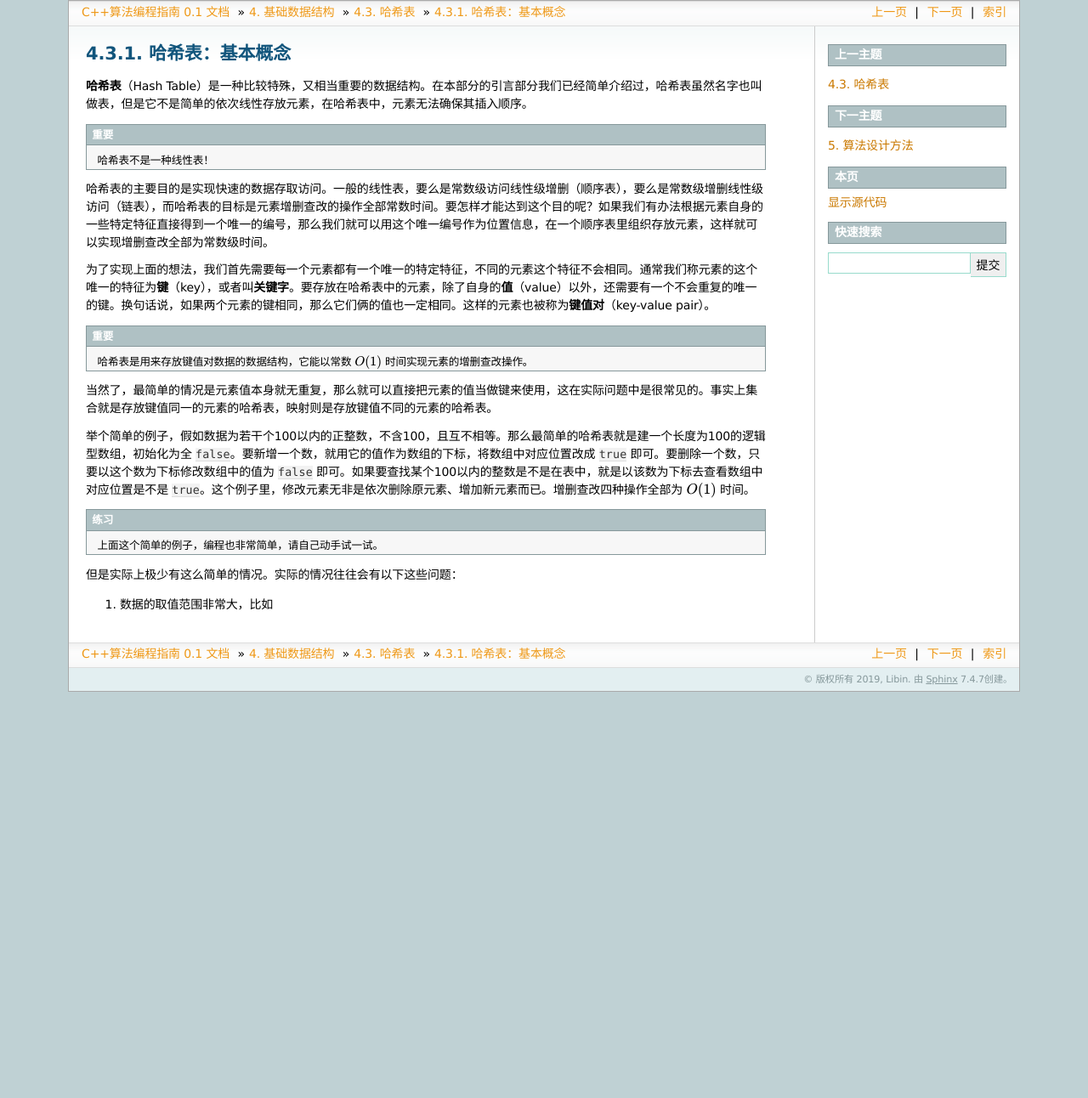
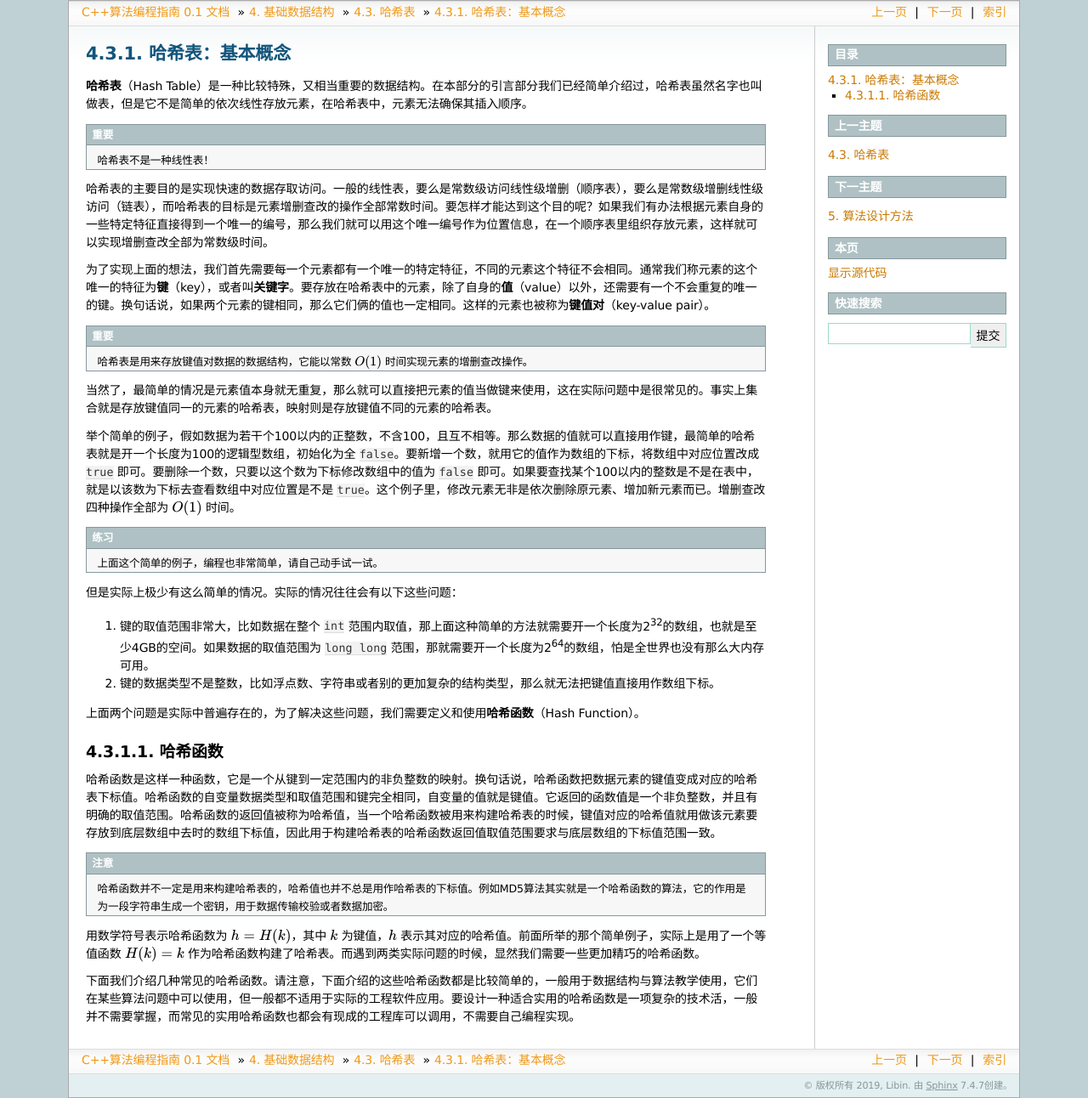
Before and after one commit to majorli/algo_guide, a Sphinx documentation site: the page built from source/ch03/sec03/331_hash_1.rst, in a window 1280 px wide. Shown: the whole page at 85% size. Built offline with Sphinx 7.4.7, drawn with Linux system fonts in a browser that asks for light colours; formulas are drawn with MathJax 3; before the commit the page ends 900 px from its top, so only the background shows below that.

Commit message:
20200706_2345draft_331_writing

```diff
--- a/source/ch03/sec03/331_hash_1.rst
+++ b/source/ch03/sec03/331_hash_1.rst
@@ -17,7 +17,7 @@
 
 当然了，最简单的情况是元素值本身就无重复，那么就可以直接把元素的值当做键来使用，这在实际问题中是很常见的。事实上集合就是存放键值同一的元素的哈希表，映射则是存放键值不同的元素的哈希表。
 
-举个简单的例子，假如数据为若干个100以内的正整数，不含100，且互不相等。那么最简单的哈希表就是建一个长度为100的逻辑型数组，初始化为全 ``false``\ 。要新增一个数，就用它的值作为数组的下标，将数组中对应位置改成 ``true`` 即可。要删除一个数，只要以这个数为下标修改数组中的值为 ``false`` 即可。如果要查找某个100以内的整数是不是在表中，就是以该数为下标去查看数组中对应位置是不是 ``true``\ 。这个例子里，修改元素无非是依次删除原元素、增加新元素而已。增删查改四种操作全部为 :math:`O(1)` 时间。
+举个简单的例子，假如数据为若干个100以内的正整数，不含100，且互不相等。那么数据的值就可以直接用作键，最简单的哈希表就是开一个长度为100的逻辑型数组，初始化为全 ``false``\ 。要新增一个数，就用它的值作为数组的下标，将数组中对应位置改成 ``true`` 即可。要删除一个数，只要以这个数为下标修改数组中的值为 ``false`` 即可。如果要查找某个100以内的整数是不是在表中，就是以该数为下标去查看数组中对应位置是不是 ``true``\ 。这个例子里，修改元素无非是依次删除原元素、增加新元素而已。增删查改四种操作全部为 :math:`O(1)` 时间。
 
 .. admonition:: 练习
 
@@ -25,4 +25,20 @@
 
 但是实际上极少有这么简单的情况。实际的情况往往会有以下这些问题：
 
-1. 数据的取值范围非常大，比如
+1. 键的取值范围非常大，比如数据在整个 ``int`` 范围内取值，那上面这种简单的方法就需要开一个长度为2\ :superscript:`32`\ 的数组，也就是至少4GB的空间。如果数据的取值范围为 ``long long`` 范围，那就需要开一个长度为2\ :superscript:`64`\ 的数组，怕是全世界也没有那么大内存可用。
+2. 键的数据类型不是整数，比如浮点数、字符串或者别的更加复杂的结构类型，那么就无法把键值直接用作数组下标。
+
+上面两个问题是实际中普遍存在的，为了解决这些问题，我们需要定义和使用\ :strong:`哈希函数`\ （Hash Function）。
+
+哈希函数
+^^^^^^^^
+
+哈希函数是这样一种函数，它是一个从键到一定范围内的非负整数的映射。换句话说，哈希函数把数据元素的键值变成对应的哈希表下标值。哈希函数的自变量数据类型和取值范围和键完全相同，自变量的值就是键值。它返回的函数值是一个非负整数，并且有明确的取值范围。哈希函数的返回值被称为哈希值，当一个哈希函数被用来构建哈希表的时候，键值对应的哈希值就用做该元素要存放到底层数组中去时的数组下标值，因此用于构建哈希表的哈希函数返回值取值范围要求与底层数组的下标值范围一致。
+
+.. attention::
+
+   哈希函数并不一定是用来构建哈希表的，哈希值也并不总是用作哈希表的下标值。例如MD5算法其实就是一个哈希函数的算法，它的作用是为一段字符串生成一个密钥，用于数据传输校验或者数据加密。
+
+用数学符号表示哈希函数为 :math:`h=H(k)`\ ，其中 :math:`k` 为键值，:math:`h` 表示其对应的哈希值。前面所举的那个简单例子，实际上是用了一个等值函数 :math:`H(k)=k` 作为哈希函数构建了哈希表。而遇到两类实际问题的时候，显然我们需要一些更加精巧的哈希函数。
+
+下面我们介绍几种常见的哈希函数。请注意，下面介绍的这些哈希函数都是比较简单的，一般用于数据结构与算法教学使用，它们在某些算法问题中可以使用，但一般都不适用于实际的工程软件应用。要设计一种适合实用的哈希函数是一项复杂的技术活，一般并不需要掌握，而常见的实用哈希函数也都会有现成的工程库可以调用，不需要自己编程实现。
```
